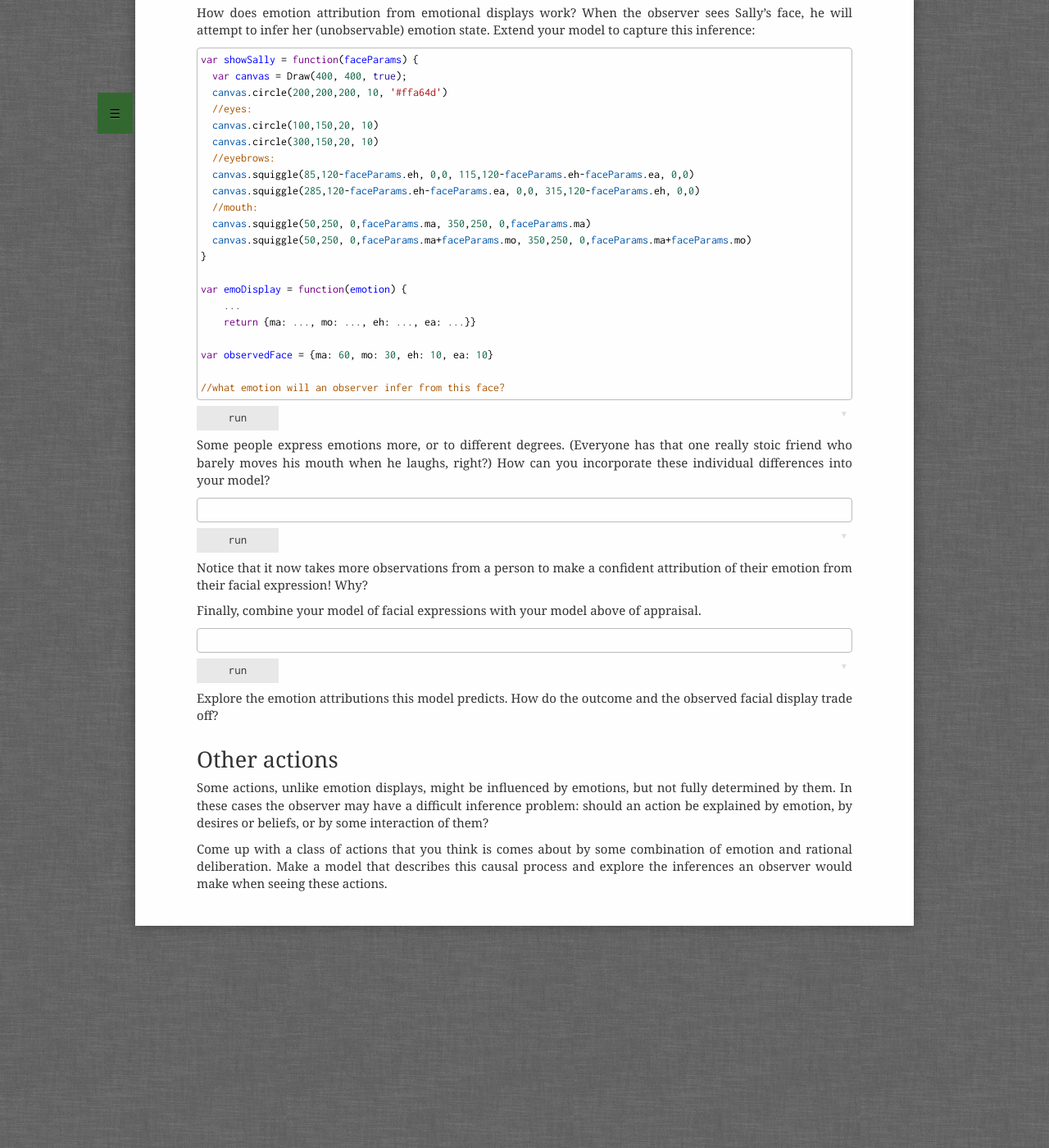
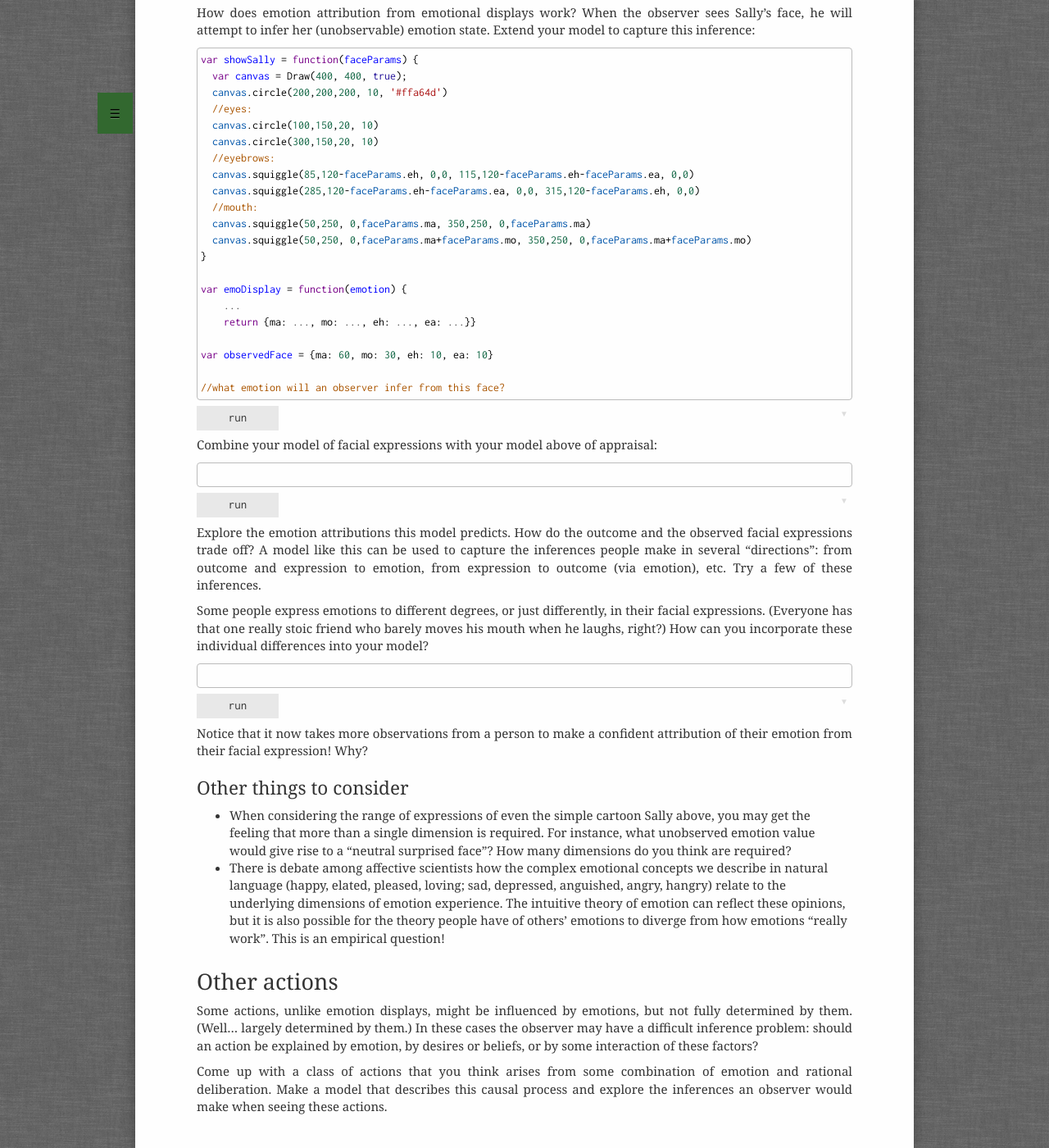
Before and after one commit to probmods/probmods2, a Jekyll site: the page built from teaching_extras/ToE.md, in a window 1280 px wide and 1400 px high, scrolled down 4723 px. Shown: the whole window at 82% size. Built offline with Jekyll 4.4.1, drawn with Linux system fonts in a browser that asks for light colours; a script that is not in the unit is left out.

Commit message:
tinkering with ToE

```diff
--- a/teaching_extras/ToE.md
+++ b/teaching_extras/ToE.md
@@ -228,23 +228,29 @@
 
 ~~~~
 
-Some people express emotions more, or to different degrees. (Everyone has that one really stoic friend who barely moves his mouth when he laughs, right?) How can you incorporate these individual differences into your model?
+Combine your model of facial expressions with your model above of appraisal:
+
+~~~~
+~~~~
+
+Explore the emotion attributions this model predicts. How do the outcome and the observed facial expressions trade off? A model like this can be used to capture the inferences people make in several "directions": from outcome and expression to emotion, from expression to outcome (via emotion), etc. Try a few of these inferences.
+
+Some people express emotions to different degrees, or just differently, in their facial expressions. (Everyone has that one really stoic friend who barely moves his mouth when he laughs, right?) How can you incorporate these individual differences into your model?
 
 ~~~~
 ~~~~
 
 Notice that it now takes more observations from a person to make a confident attribution of their emotion from their facial expression! Why?
 
-Finally, combine your model of facial expressions with your model above of appraisal.
 
-~~~~
-~~~~
+## Other things to consider
 
-Explore the emotion attributions this model predicts. How do the outcome and the observed facial display trade off?
+- When considering the range of expressions of even the simple cartoon Sally above, you may get the feeling that more than a single dimension is required. For instance, what unobserved emotion value would give rise to a "neutral surprised face"? How many dimensions do you think are required?
+- There is debate among affective scientists how the complex emotional concepts we describe in natural language (happy, elated, pleased, loving; sad, depressed, anguished, angry, hangry) relate to the underlying dimensions of emotion experience. The intuitive theory of emotion can reflect these opinions, but it is also possible for the theory people have of others' emotions to diverge from how emotions "really work". This is an empirical question!
 
 
 # Other actions
 
-Some actions, unlike emotion displays, might be influenced by emotions, but not fully determined by them. In these cases the observer may have a difficult inference problem: should an action be explained by emotion, by desires or beliefs, or by some interaction of them?
+Some actions, unlike emotion displays, might be influenced by emotions, but not fully determined by them. (Well... largely determined by them.) In these cases the observer may have a difficult inference problem: should an action be explained by emotion, by desires or beliefs, or by some interaction of these factors?
 
-Come up with a class of actions that you think is comes about by some combination of emotion and rational deliberation. Make a model that describes this causal process and explore the inferences an observer would make when seeing these actions.
+Come up with a class of actions that you think arises from some combination of emotion and rational deliberation. Make a model that describes this causal process and explore the inferences an observer would make when seeing these actions.
```
